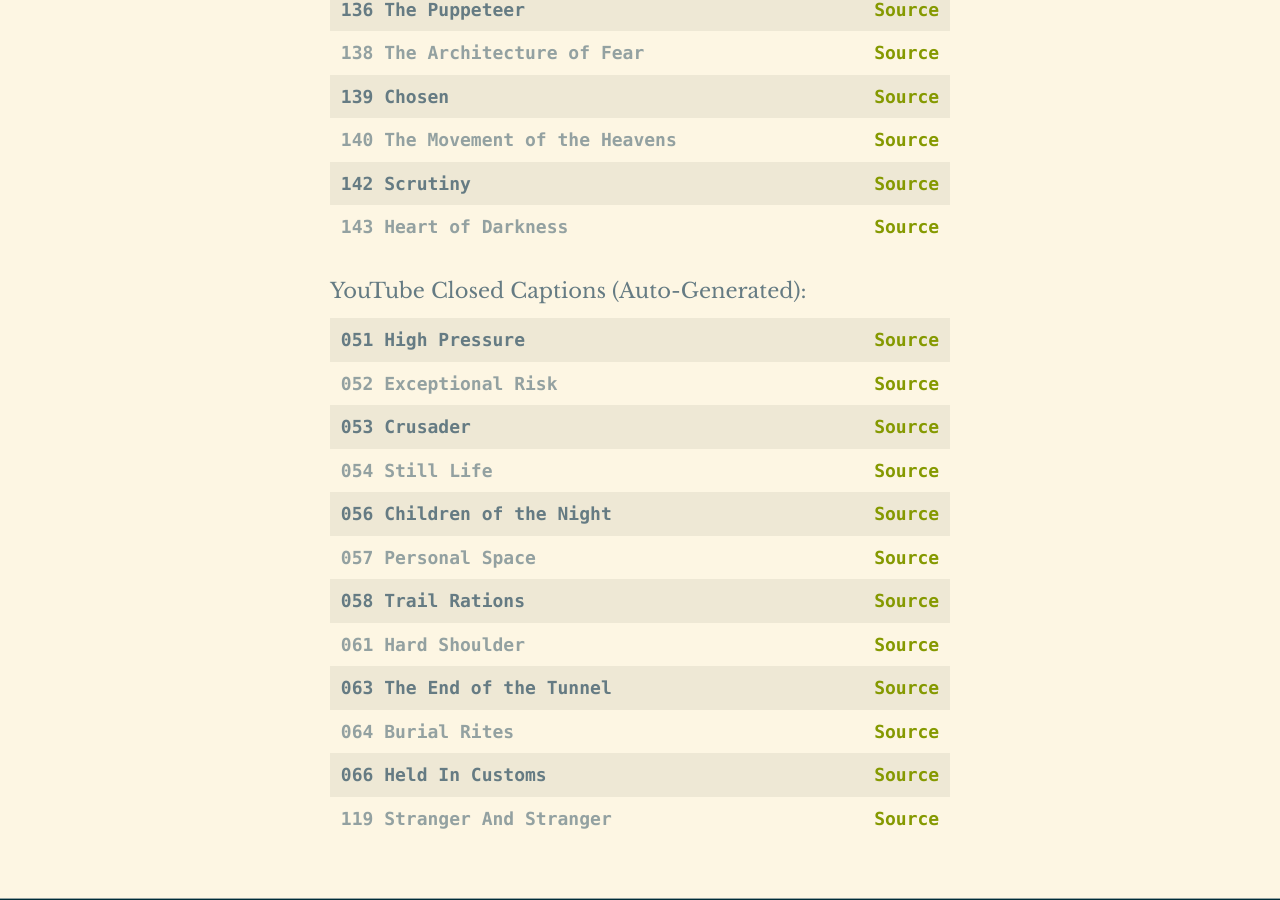
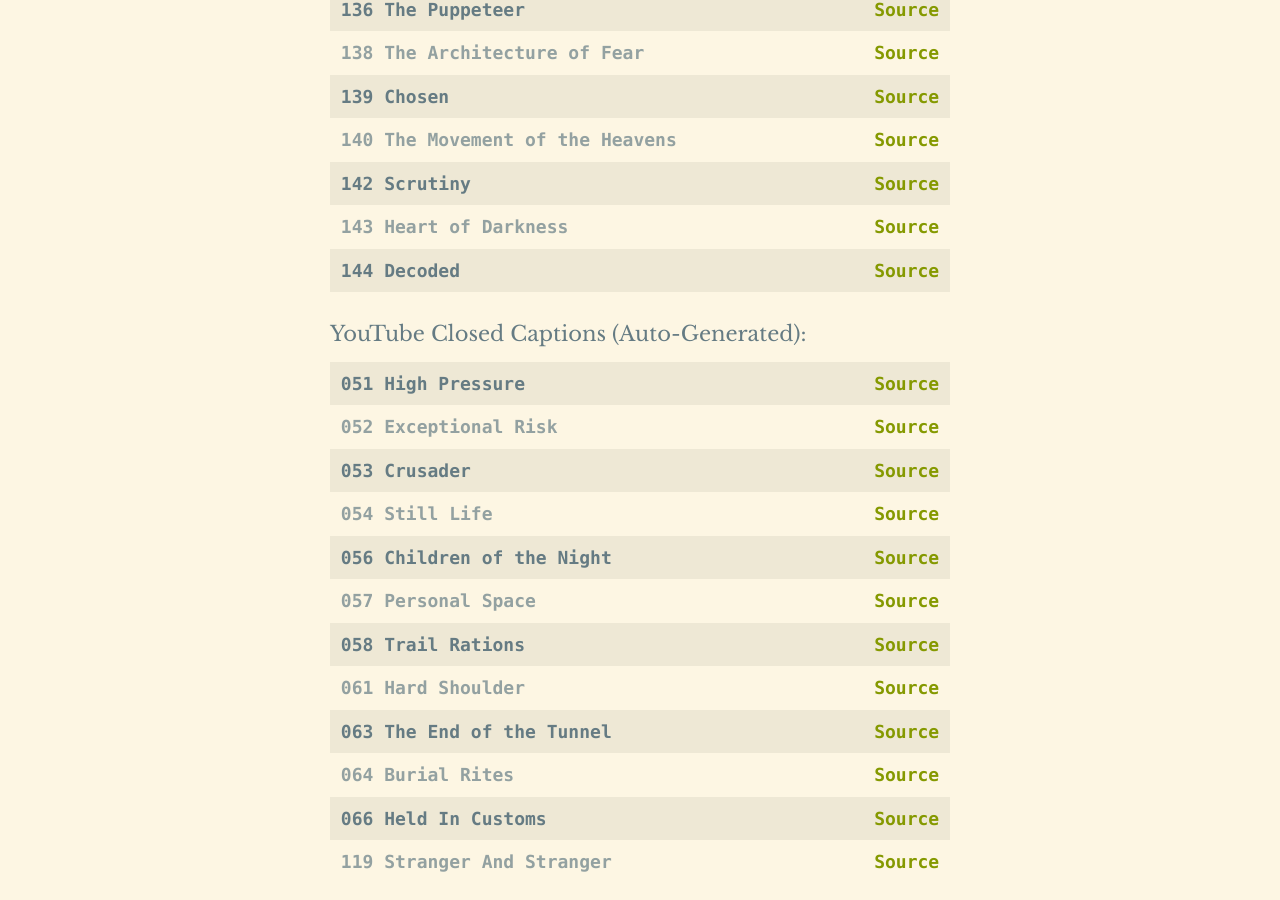
Before and after one commit to Snarp/magnus_archives_transcripts, a Jekyll site: the page built from sources.html, in a window 1280 px wide and 900 px high, scrolled down 2096 px. Built offline with Jekyll 4.4.1, drawn with Linux system fonts in a browser that asks for light colours; some web fonts are replaced.

Commit message:
[Savescum auto-commit.]

```diff
--- a/sources.html
+++ b/sources.html
@@ -139,6 +139,9 @@ sources:
   - number: '143'
     title: Heart of Darkness
     url: https://tmatranscripts.tumblr.com/post/186049755301/mag143-heart-of-darkness-case-0181606pdf
+  - number: '144'
+    title: Decoded
+    url: https://tmatranscripts.tumblr.com/post/186212766836/mag144-decrypted-case-0090310pdf
 - name: YouTube Closed Captions (Auto-Generated)
   episodes:
   - number: '051'
```
